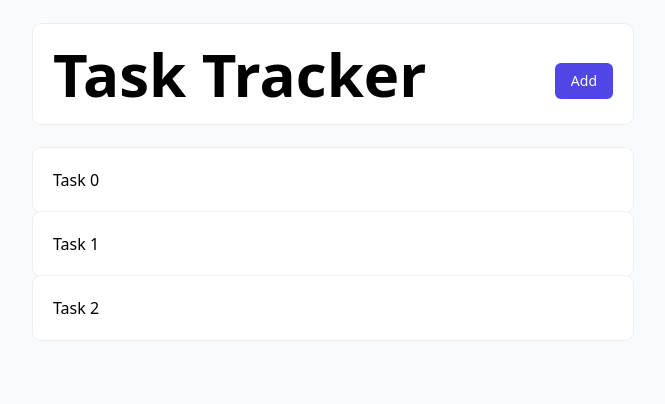
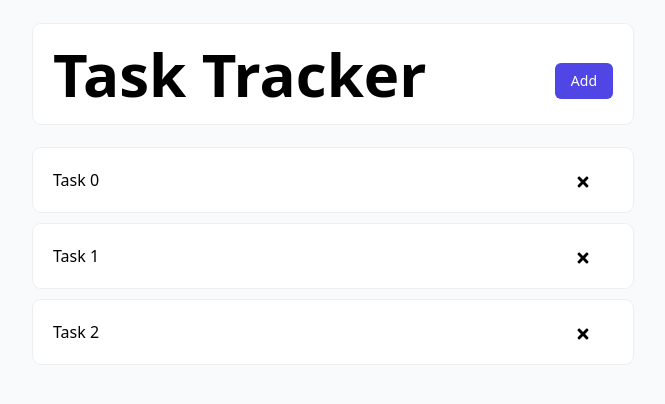
Before and after one commit to JanPoonthong/note-taking, a React (Create React App) app: page / in a window 1280 px wide. Shown: the top 404 px of the page, without its empty margins (307-972 px from the left). Built offline with nearby package versions, Linux system fonts and the light colour scheme.

Commit message:
Add react-icons

```diff
--- a/package.json
+++ b/package.json
@@ -10,6 +10,7 @@
     "@testing-library/user-event": "^12.1.10",
     "react": "^17.0.2",
     "react-dom": "^17.0.2",
+    "react-icons": "^4.2.0",
     "react-scripts": "4.0.3",
     "web-vitals": "^1.0.1"
   },
--- a/src/components/Box.js
+++ b/src/components/Box.js
@@ -1,6 +1,7 @@
 import React from "react";
 import PropTypes from "prop-types";
 import Button from "./Button";
+import { FaTimes } from "react-icons/fa";
 
 const Box = ({ title, button }) => {
   const addNote = () => {
@@ -23,7 +24,9 @@ const Box = ({ title, button }) => {
       "rounded-lg p-4 ring-1 ring-gray-900 ring-opacity-5 notes overflow-hidden bg-white";
     return (
       <div className={boxStyle}>
-        <h2>{title}</h2>
+        <h2>
+          {title} <FaTimes />
+        </h2>
       </div>
     );
   }
--- a/src/index.css
+++ b/src/index.css
@@ -6,7 +6,8 @@ body {
   background-color: #f9fafb;
 }
 
-.title, .notes {
+.title,
+.notes {
   margin: auto;
   width: 600px;
   padding: 20px;
@@ -16,3 +17,13 @@ body {
   display: flex;
   justify-content: space-between;
 }
+
+.notes {
+  margin-bottom: 12px;
+}
+
+svg {
+  display: inline;
+  vertical-align: middle;
+  margin-left: 472px;
+}
```
Also changed, not shown: 1 other file (tests, documents, lock files or other folders).
